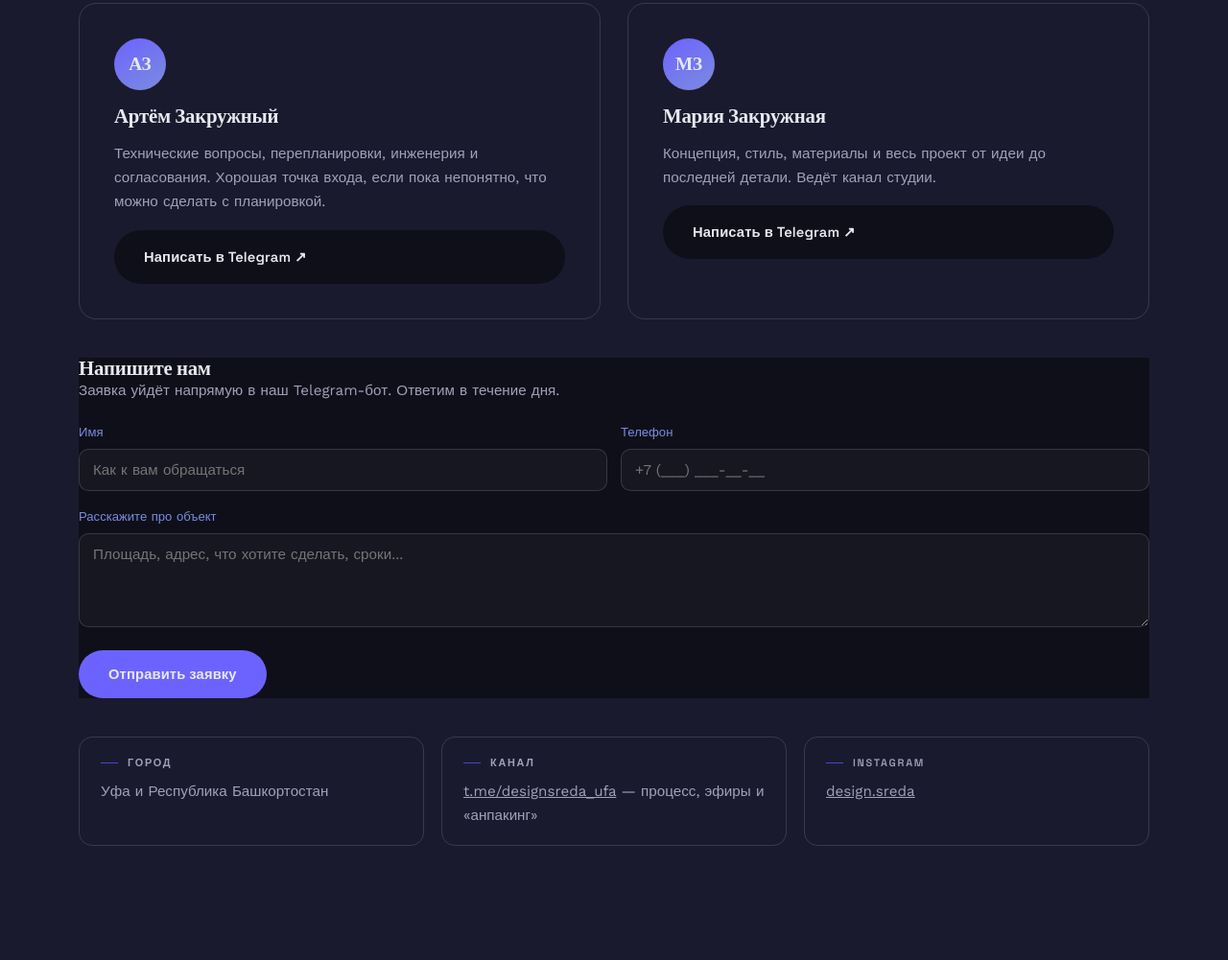
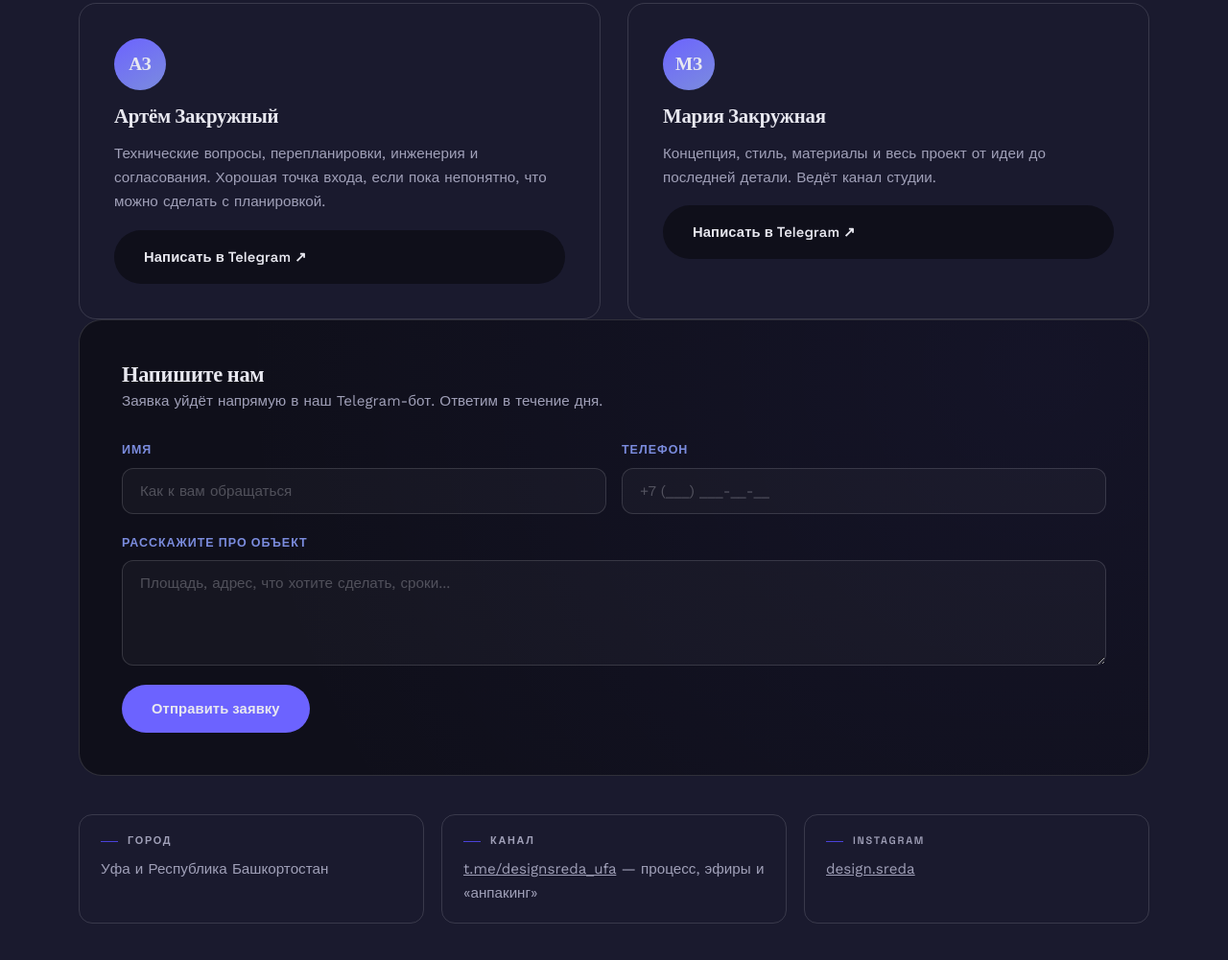
Before and after one commit to Ggl0v3r/design-sreda, a website: page contacts.html in a window 1280 px wide. Shown: the part 455-1456 px from the top of the page at 96% size. Drawn offline with nearby package versions, Linux system fonts and the light colour scheme.

Commit message:
Улучшение формы контактов: анимации элементов и стили инпутов

```diff
--- a/contacts.html
+++ b/contacts.html
@@ -32,11 +32,68 @@
   .info-chip .eyebrow{margin-bottom:8px;font-size:.68rem;}
   .info-chip p{font-size:.95rem;color:var(--charcoal-2);}
 
+  .form-card{
+    background:var(--charcoal);border:1px solid var(--line);border-radius:24px;
+    padding:44px;position:relative;overflow:hidden;
+  }
+  .form-card::before{
+    content:"";position:absolute;top:-50%;right:-50%;width:200%;height:200%;
+    background:radial-gradient(circle at 70% 30%,rgba(108,99,255,.06) 0%,transparent 50%);
+    pointer-events:none;transition:opacity .6s ease;
+  }
+  .form-card:hover::before{opacity:1.4;}
+
+  .form-card .form-anim{
+    opacity:0;transform:translateY(18px);
+    transition:opacity .6s cubic-bezier(.4,0,.2,1),transform .6s cubic-bezier(.4,0,.2,1);
+  }
+  .form-card.in-view .form-anim{opacity:1;transform:translateY(0);}
+  .form-card.in-view .form-anim:nth-child(1){transition-delay:.05s;}
+  .form-card.in-view .form-anim:nth-child(2){transition-delay:.12s;}
+  .form-card.in-view .form-anim:nth-child(3){transition-delay:.20s;}
+  .form-card.in-view .form-anim:nth-child(4){transition-delay:.28s;}
+  .form-card.in-view .form-anim:nth-child(5){transition-delay:.36s;}
+  .form-card.in-view .form-anim:nth-child(6){transition-delay:.44s;}
+
+  .form-field{display:flex;flex-direction:column;gap:8px;}
+  .form-field label{
+    font-family:'Space Grotesk',sans-serif;font-size:.78rem;font-weight:600;
+    letter-spacing:.08em;text-transform:uppercase;color:var(--brass);
+    transition:color .3s ease;
+  }
+  .form-field:focus-within label{color:var(--paper);}
+  .form-field input,.form-field textarea{
+    width:100%;padding:14px 18px;border-radius:12px;
+    border:1.5px solid var(--line);background:rgba(232,232,240,.03);
+    color:var(--paper);font-family:'Work Sans',sans-serif;font-size:.95rem;
+    transition:border-color .35s ease,box-shadow .35s ease,background .35s ease,transform .3s ease;
+  }
+  .form-field input::placeholder,.form-field textarea::placeholder{color:rgba(232,232,240,.28);}
+  .form-field input:hover,.form-field textarea:hover{border-color:rgba(255,255,255,.15);background:rgba(255,255,255,.05);}
+  .form-field input:focus,.form-field textarea:focus{
+    outline:none;border-color:var(--terracotta);
+    box-shadow:0 0 0 3px rgba(108,99,255,.12),0 4px 20px rgba(108,99,255,.08);
+    background:rgba(232,232,240,.05);transform:translateY(-1px);
+  }
+  .form-field textarea{resize:vertical;min-height:110px;}
+
+  .form-row-grid{display:grid;grid-template-columns:1fr 1fr;gap:16px;}
+  @media (max-width:560px){.form-row-grid{grid-template-columns:1fr;}}
+
+  .form-submit{align-self:flex-start;position:relative;overflow:hidden;}
+  .form-submit::after{
+    content:"";position:absolute;inset:0;
+    background:linear-gradient(90deg,transparent,rgba(255,255,255,.12),transparent);
+    transform:translateX(-100%);transition:transform .6s ease;
+  }
+  .form-submit:hover::after{transform:translateX(100%);}
+
   @media (max-width:480px){
     .contact-card{padding:24px;}
     .contact-card h3{font-size:1.15rem;}
     .info-row{flex-direction:column;}
     .info-chip{min-width:auto;}
+    .form-card{padding:28px 22px;}
   }
 </style>
 </head>
@@ -98,28 +155,26 @@
         </div>
       </div>
 
-      <div style="margin-top:40px;" class="reveal">
-        <div class="card" style="background:var(--charcoal);border-color:var(--line);">
-          <h3 style="color:var(--paper);font-size:1.3rem;">Напишите нам</h3>
-          <p style="color:var(--charcoal-2);margin-bottom:20px;font-size:.95rem;">Заявка уйдёт напрямую в наш Telegram-бот. Ответим в течение дня.</p>
-          <form id="contactForm" style="display:flex;flex-direction:column;gap:16px;">
-            <div style="display:grid;grid-template-columns:1fr 1fr;gap:14px;">
-              <div>
-                <label style="display:block;font-size:.82rem;color:var(--brass);margin-bottom:6px;">Имя</label>
-                <input type="text" id="contactName" placeholder="Как к вам обращаться" required style="width:100%;padding:12px 14px;border-radius:10px;border:1.5px solid var(--line);background:rgba(232,232,240,.04);color:var(--paper);font-family:'Work Sans',sans-serif;font-size:.95rem;">
-              </div>
-              <div>
-                <label style="display:block;font-size:.82rem;color:var(--brass);margin-bottom:6px;">Телефон</label>
-                <input type="tel" id="contactPhone" placeholder="+7 (___) ___-__-__" style="width:100%;padding:12px 14px;border-radius:10px;border:1.5px solid var(--line);background:rgba(232,232,240,.04);color:var(--paper);font-family:'Work Sans',sans-serif;font-size:.95rem;">
-              </div>
+      <div class="form-card reveal" id="formCard">
+        <h3 class="form-anim" style="color:var(--paper);font-size:1.4rem;margin-bottom:4px;">Напишите нам</h3>
+        <p class="form-anim" style="color:var(--charcoal-2);margin-bottom:28px;font-size:.95rem;">Заявка уйдёт напрямую в наш Telegram-бот. Ответим в течение дня.</p>
+        <form id="contactForm" style="display:flex;flex-direction:column;gap:20px;">
+          <div class="form-row-grid form-anim">
+            <div class="form-field">
+              <label for="contactName">Имя</label>
+              <input type="text" id="contactName" placeholder="Как к вам обращаться" required>
             </div>
-            <div>
-              <label style="display:block;font-size:.82rem;color:var(--brass);margin-bottom:6px;">Расскажите про объект</label>
-              <textarea id="contactMessage" rows="4" placeholder="Площадь, адрес, что хотите сделать, сроки..." required style="width:100%;padding:12px 14px;border-radius:10px;border:1.5px solid var(--line);background:rgba(232,232,240,.04);color:var(--paper);font-family:'Work Sans',sans-serif;font-size:.95rem;resize:vertical;"></textarea>
+            <div class="form-field">
+              <label for="contactPhone">Телефон</label>
+              <input type="tel" id="contactPhone" placeholder="+7 (___) ___-__-__">
             </div>
-            <button type="submit" id="contactSendBtn" class="btn btn-accent" style="align-self:flex-start;">Отправить заявку</button>
-          </form>
-        </div>
+          </div>
+          <div class="form-field form-anim">
+            <label for="contactMessage">Расскажите про объект</label>
+            <textarea id="contactMessage" rows="4" placeholder="Площадь, адрес, что хотите сделать, сроки..." required></textarea>
+          </div>
+          <button type="submit" id="contactSendBtn" class="btn btn-accent form-submit form-anim">Отправить заявку</button>
+        </form>
       </div>
 
       <div class="info-row reveal">
@@ -167,6 +222,19 @@
 
 <script src="script.js"></script>
 <script>
+var formCard = document.getElementById('formCard');
+if (formCard && 'IntersectionObserver' in window) {
+  var fo = new IntersectionObserver(function(entries) {
+    if (entries[0].isIntersecting) {
+      formCard.classList.add('visible');
+      fo.unobserve(formCard);
+    }
+  }, { threshold: 0.15 });
+  fo.observe(formCard);
+} else if (formCard) {
+  formCard.classList.add('visible');
+}
+
 document.getElementById('contactForm').addEventListener('submit', async function(e) {
   e.preventDefault();
   var btn = document.getElementById('contactSendBtn');
```
